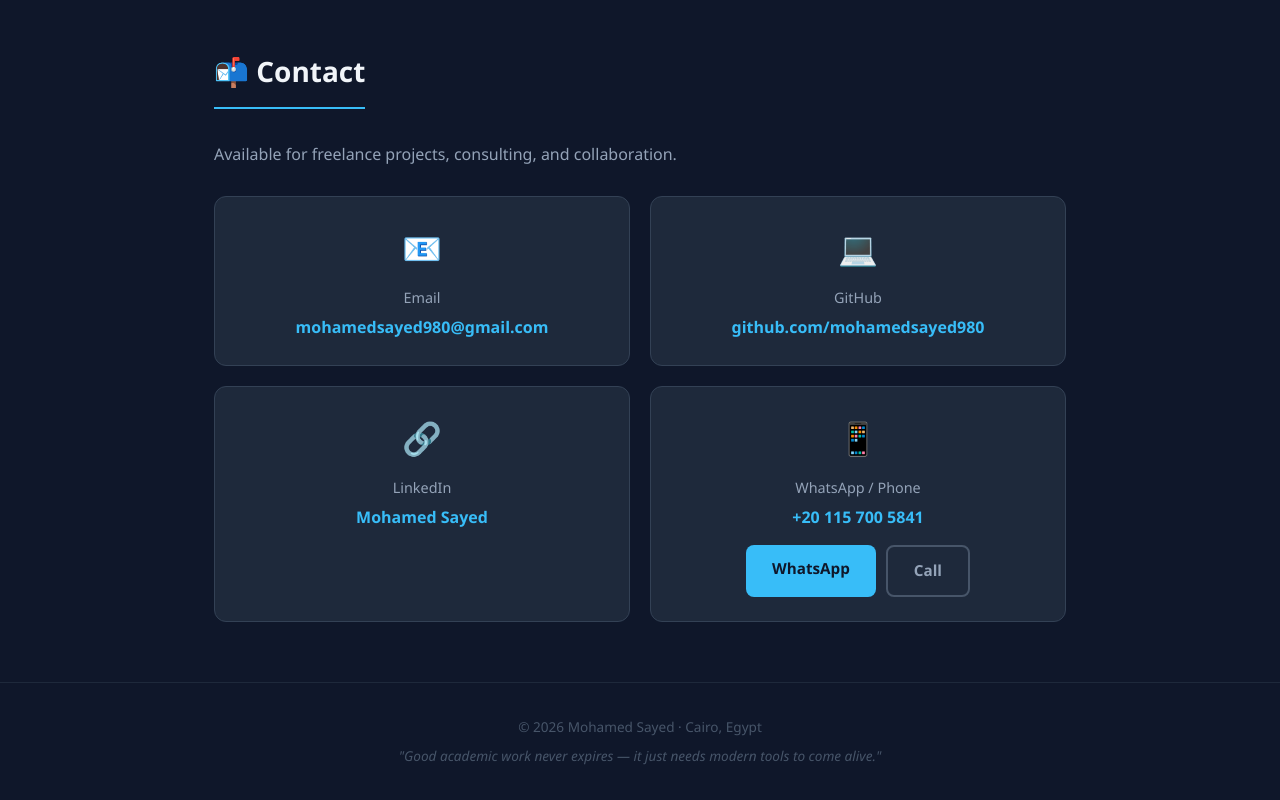
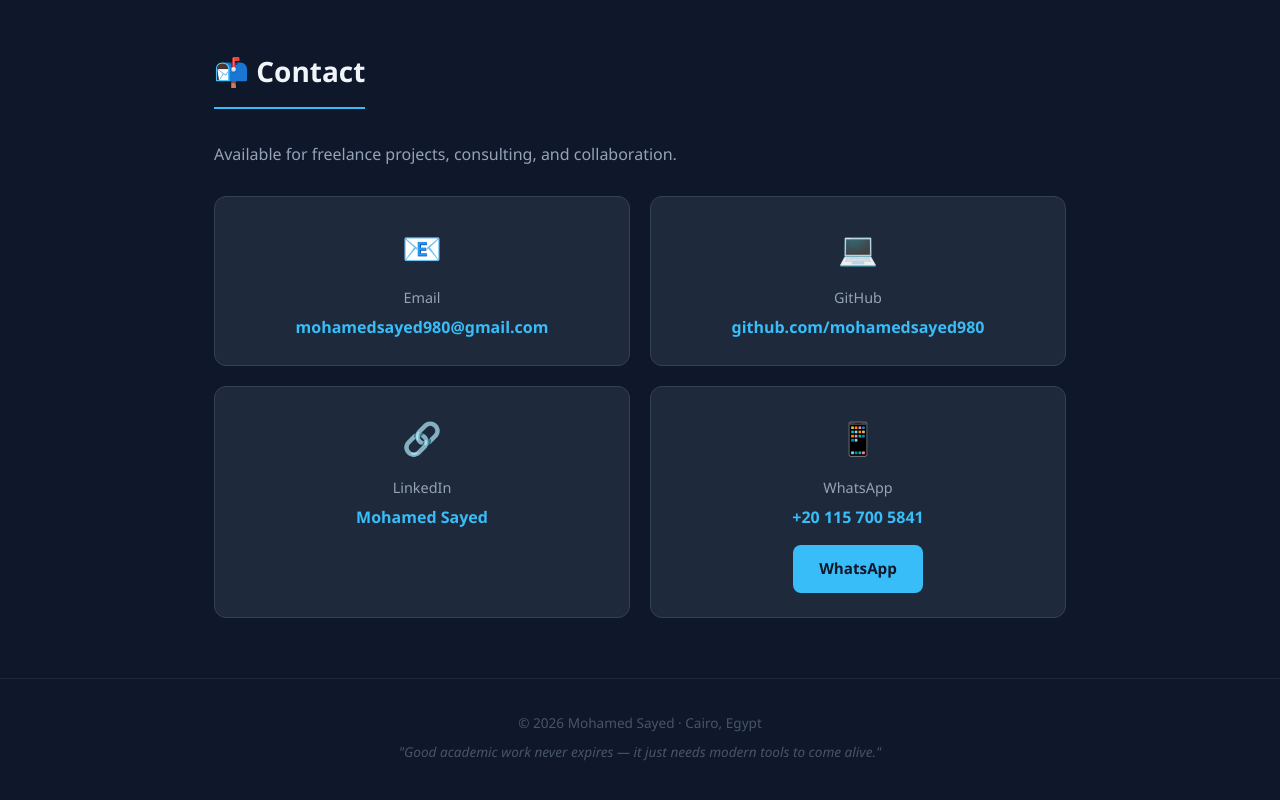
Before and after one commit to mohamedsayed980/mysite, a plain HTML site: page index.html in a window 1280 px wide. Shown: the part 9550-10350 px from the top of the page. Drawn offline with Linux system fonts and the light colour scheme.

Commit message:
Add files via upload

```diff
--- a/index.html
+++ b/index.html
@@ -511,11 +511,10 @@
     </a>
     <div class="contact-card">
       <div class="contact-icon">📱</div>
-      <div class="contact-label">WhatsApp / Phone</div>
+      <div class="contact-label">WhatsApp</div>
       <div class="contact-value">+20 115 700 5841</div>
       <div style="display:flex;gap:10px;justify-content:center;flex-wrap:wrap;margin-top:14px;">
         <a href="https://wa.me/201157005841" target="_blank" rel="noopener noreferrer" class="btn btn-primary">WhatsApp</a>
-        <a href="tel:+201157005841" class="btn btn-outline">Call</a>
       </div>
     </div>
   </div>
```
